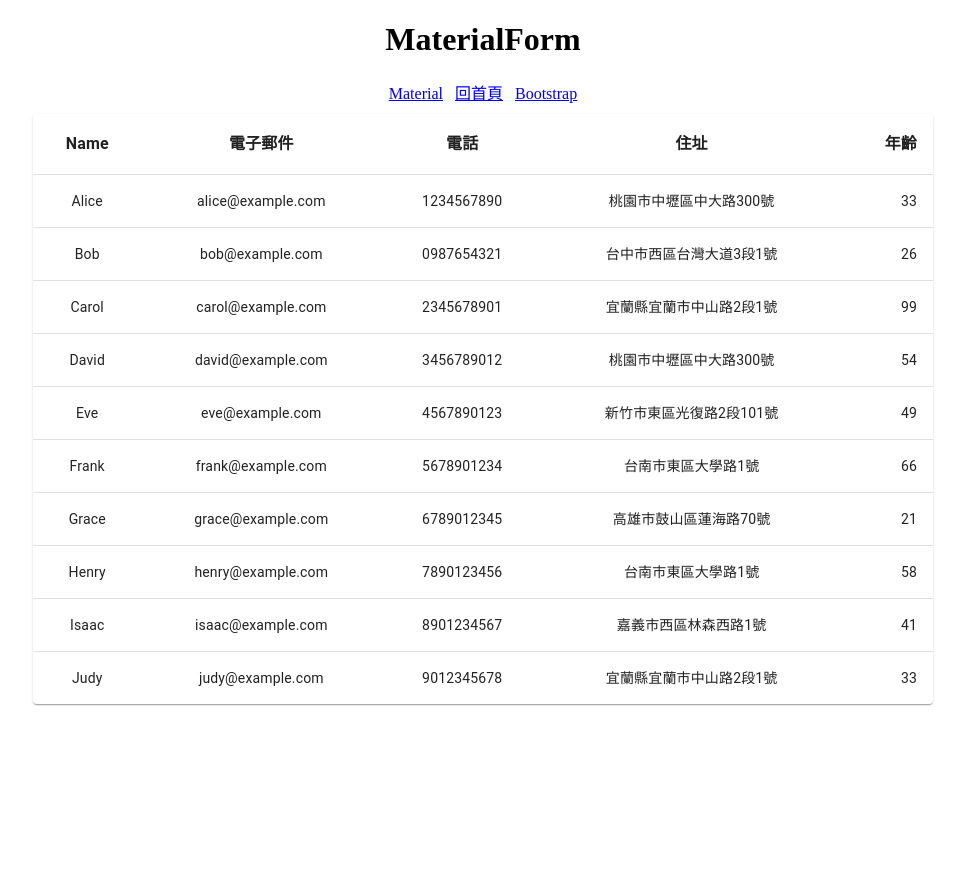
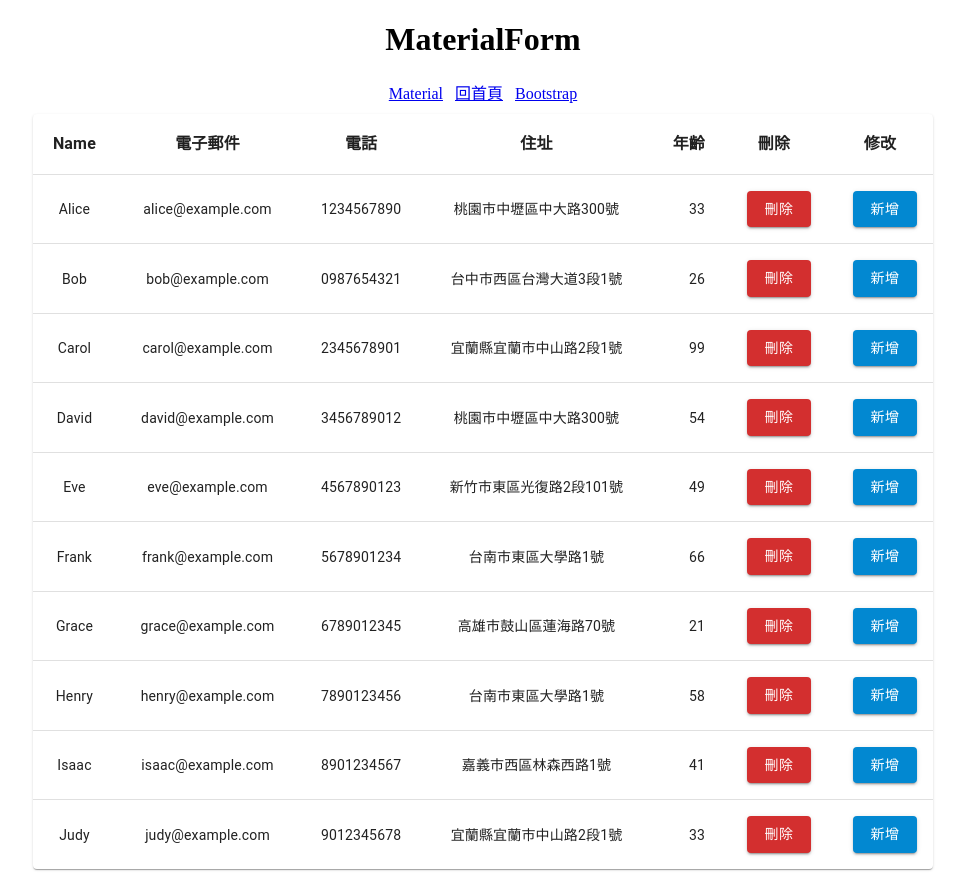
Before and after one commit to ehsun2000/practice-react, a React (Create React App) app: page /material in a window 1280 px wide. Shown: the whole page, without its empty margins (157-1122 px from the left). Before the commit the page ends 800 px from the top, so only its background shows below. Built offline with nearby package versions, Linux system fonts and the light colour scheme.

Commit message:
add button

```diff
--- a/src/components/MaterialForm.js
+++ b/src/components/MaterialForm.js
@@ -1,7 +1,6 @@
 import React from 'react';
 import { createTheme, ThemeProvider } from '@mui/material/styles';
-import { Table, TableBody, TableCell, TableContainer, TableHead, TableRow, Paper } from '@mui/material';
-
+import { Table, TableBody, TableCell, TableContainer, TableHead, TableRow, Paper, Button } from '@mui/material';
 const rows = [
   {
     id: 1,
@@ -103,8 +102,13 @@ const getAlignment = (value) => {
   return typeof value === 'number' ? 'right' : 'center';
 }
 
-const MaterialForm = () => {
-  return (
+const handleDelete = (id) => {
+};
+
+const handleEdit = (id) => {
+};
+
+const MaterialForm = () =>
   <form>
     <TableContainer component={Paper}>
       <Table sx={{ minWidth: 650 }} aria-label="simple table">
@@ -116,6 +120,8 @@ const MaterialForm = () => {
               <TableCell align="center">電話</TableCell>
               <TableCell align="center">住址</TableCell>
               <TableCell align="right">年齡</TableCell>
+              <TableCell align="center">刪除</TableCell>
+              <TableCell align="center">修改</TableCell>
             </TableRow>
           </TableHead>
         </ThemeProvider>
@@ -130,14 +136,19 @@ const MaterialForm = () => {
               <TableCell align={getAlignment(row.phone)}>{row.phone}</TableCell>
               <TableCell align={getAlignment(row.address)}>{row.address}</TableCell>
               <TableCell align={getAlignment(row.age)}>{row.age}</TableCell>
+              <TableCell align="right">
+                <Button variant="contained" color='error'>刪除</Button>
+              </TableCell>
+              <TableCell align="right">
+                <Button variant="contained" color='info'>新增</Button>
+              </TableCell>
             </TableRow>
           ))}
         </TableBody>
       </Table>
     </TableContainer>
   </form>
-  );
-};
+;
 
 
 export default MaterialForm;
```
Lines whose indentation alone changed are shown as unchanged.
